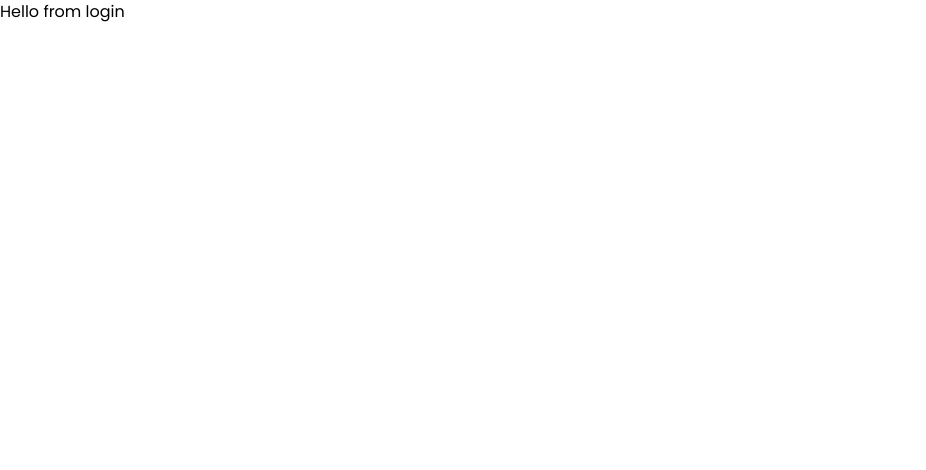
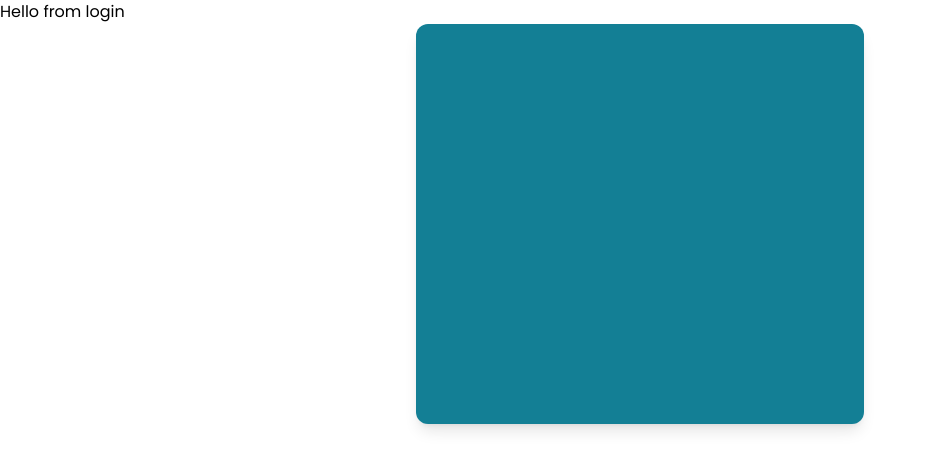
Before and after one commit to English-app-game/frontend, a React (Vite) app: page /login in a window 1280 px wide. Shown: the top 470 px of the page, without its empty margins (0-926 px from the left). Built offline with nearby package versions, Linux system fonts and the light colour scheme.

Commit message:
creat box for the conections pages and call it from the log in page to style it

```diff
--- /dev/null
+++ b/src/ui/components/BlueBox.jsx
@@ -0,0 +1,11 @@
+import React from 'react';
+
+const BlueBox = ({ children }) => {
+  return (
+    <div className="min-h-[400px] bg-[#137f95] rounded-xl p-8 w-full max-w-md mx-auto shadow-lg">
+      {children}
+    </div>
+  );
+};
+
+export default BlueBox;
--- a/src/ui/pages/Login.jsx
+++ b/src/ui/pages/Login.jsx
@@ -1,3 +1,8 @@
+import BlueBox from "../components/BlueBox";
+
 export default function Login() {
-  return <div>Hello from login</div>;
+  return <div>
+    Hello from login
+    <BlueBox></BlueBox>
+  </div>;
 }
```
